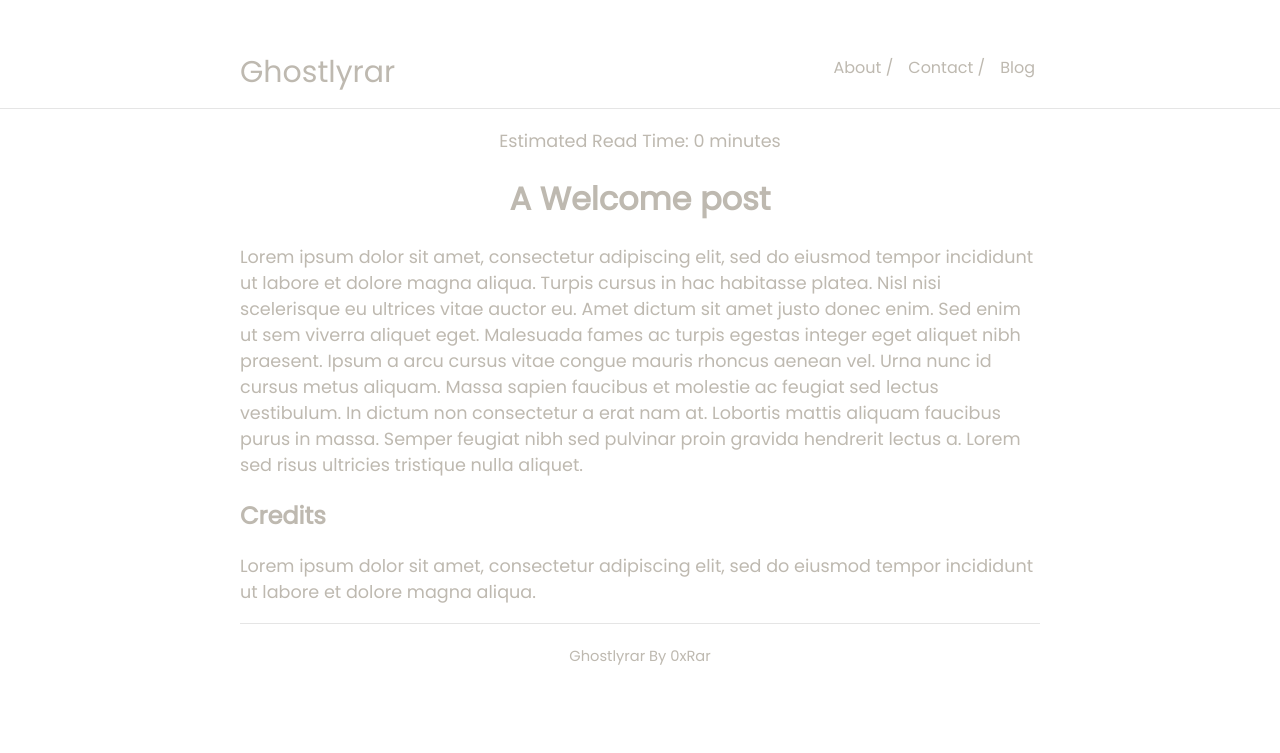
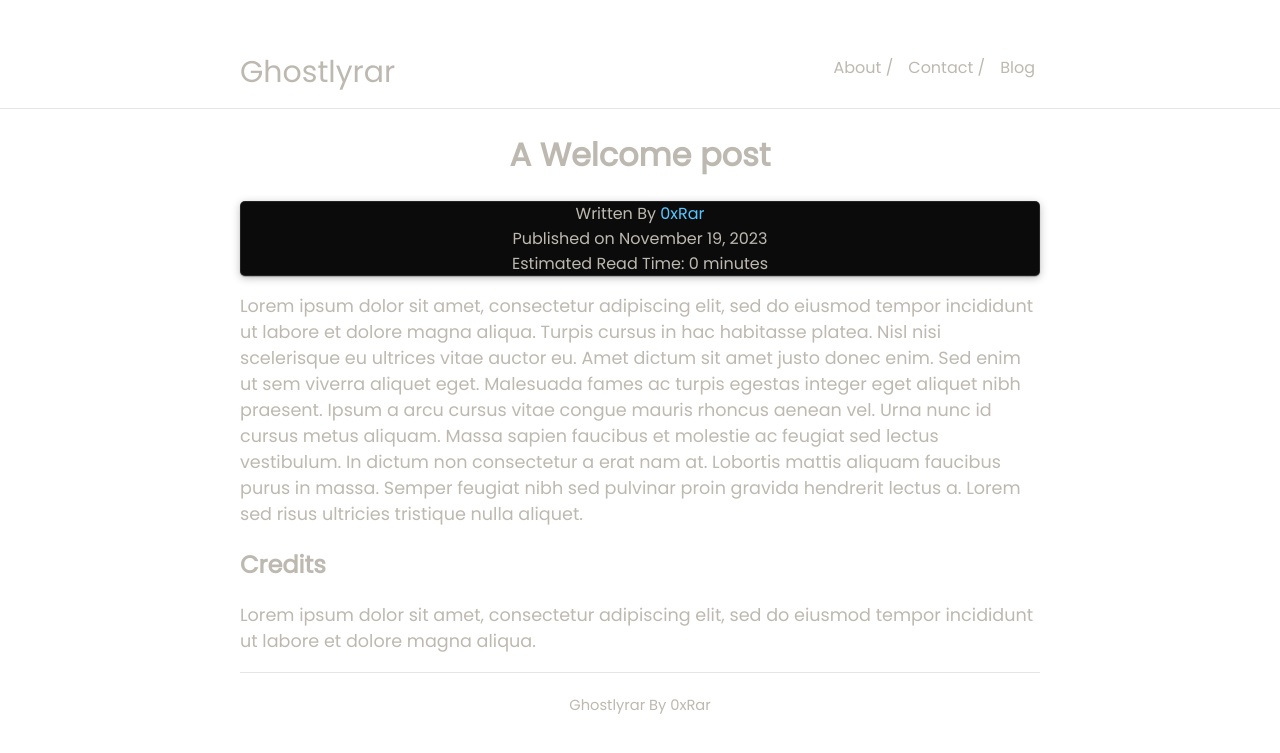
Before and after one commit to 0xRar/ghostlyrar, a Jekyll site: the page built from _posts/2023-11-19-Welcome.md, in a window 1280 px wide. Shown: the top 753 px of the page. Built offline with Jekyll 4.4.1, drawn with Linux system fonts in a browser that asks for light colours.

Commit message:
Add: post info, and other changes

```diff
--- a/_layouts/blog.html
+++ b/_layouts/blog.html
@@ -3,6 +3,7 @@ layout: default
 ---
 
 <div class="container content">
+    <h1>Blog</h1>
     <ul>
     {% for post in site.posts %}
     <li class="posts">
--- a/_layouts/post.html
+++ b/_layouts/post.html
@@ -4,8 +4,13 @@ layout: default
 
 <div class="container content">
     <center>
-        <p>Estimated Read Time: {{ page.content | reading_time }}</p>
         <h1>{{ page.title }}</h1>
+        <div class="post-info">
+            <li>Written By <a href="{{ site.footer_url }}" target="_blank">{{ page.author }}</a></li>
+            <li>Published on {{ page.date | date: "%B %-d, %Y" }}</li>
+            <li>Estimated Read Time: {{ page.content | reading_time }}</li>
+            <li>{{ page.tags }}</li>
+        </div>
     </center>
     {{ content }}
 </div>
--- a/_sass/_style.scss
+++ b/_sass/_style.scss
@@ -102,6 +102,13 @@ hr {
     box-shadow: 0px 1px 4px rgba(0, 0, 0, 0.16), 0px 0px 0px 1px #50a2ff;
 }
 
+.post-info {
+    background-color: #0b0b0c;
+    border-radius: 5px;
+    list-style: none;
+    box-shadow: rgba(0, 0, 0, 0.25) 0px 0.0625em 0.0625em, rgba(0, 0, 0, 0.25) 0px 0.125em 0.5em, rgba(255, 255, 255, 0.1) 0px 0px 0px 1px inset;
+}
+
 /* Mobile */
 
 @media (max-width: 800px) {
--- a/_sass/typography.scss
+++ b/_sass/typography.scss
@@ -26,8 +26,8 @@
         margin-top: 5px;
         margin-bottom: 5px;
     }
-    ul > li {
-        margin: 20px 0 5px 0;
+    ul li p {
+        margin: 1px;
     }
     ul {
         padding: 0 20px 0 20px;;
```
Also changed, not shown: contact.md (+2 -0 lines).
